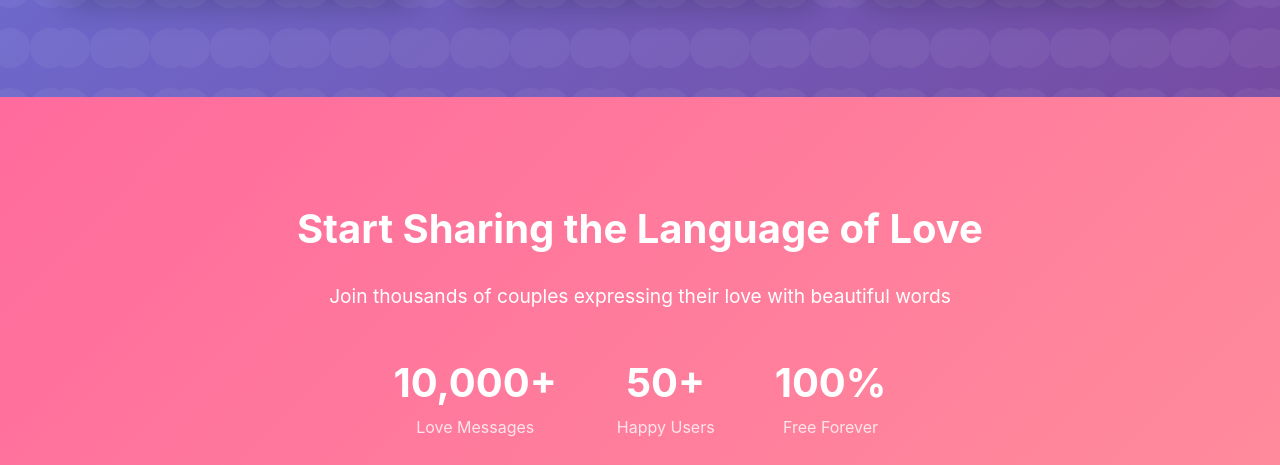
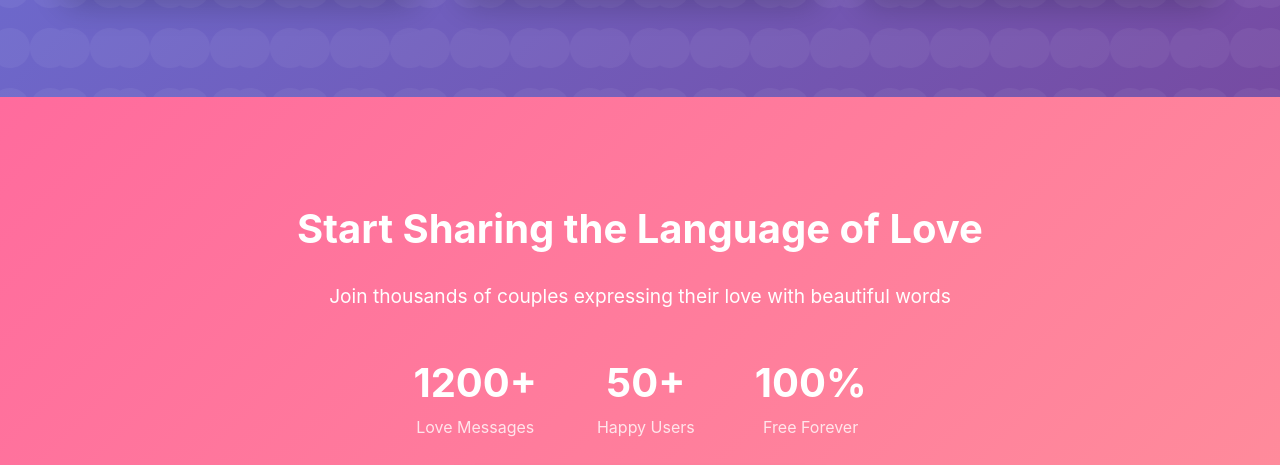
Before and after one commit to pradeep-oli/love_lines_app, a plain HTML site: page index.html in a window 1280 px wide. Shown: the part 1862-2327 px from the top of the page. Drawn offline with Linux system fonts and the light colour scheme.

Commit message:
Update index.html

```diff
--- a/index.html
+++ b/index.html
@@ -566,7 +566,7 @@
 
             <div class="stats scroll-animate-fade">
                 <div class="stat scroll-animate-left">
-                    <span class="stat-number">10,000+</span>
+                    <span class="stat-number">1200+</span>
                     <span class="stat-label">Love Messages</span>
                 </div>
                 <div class="stat scroll-animate">
```
